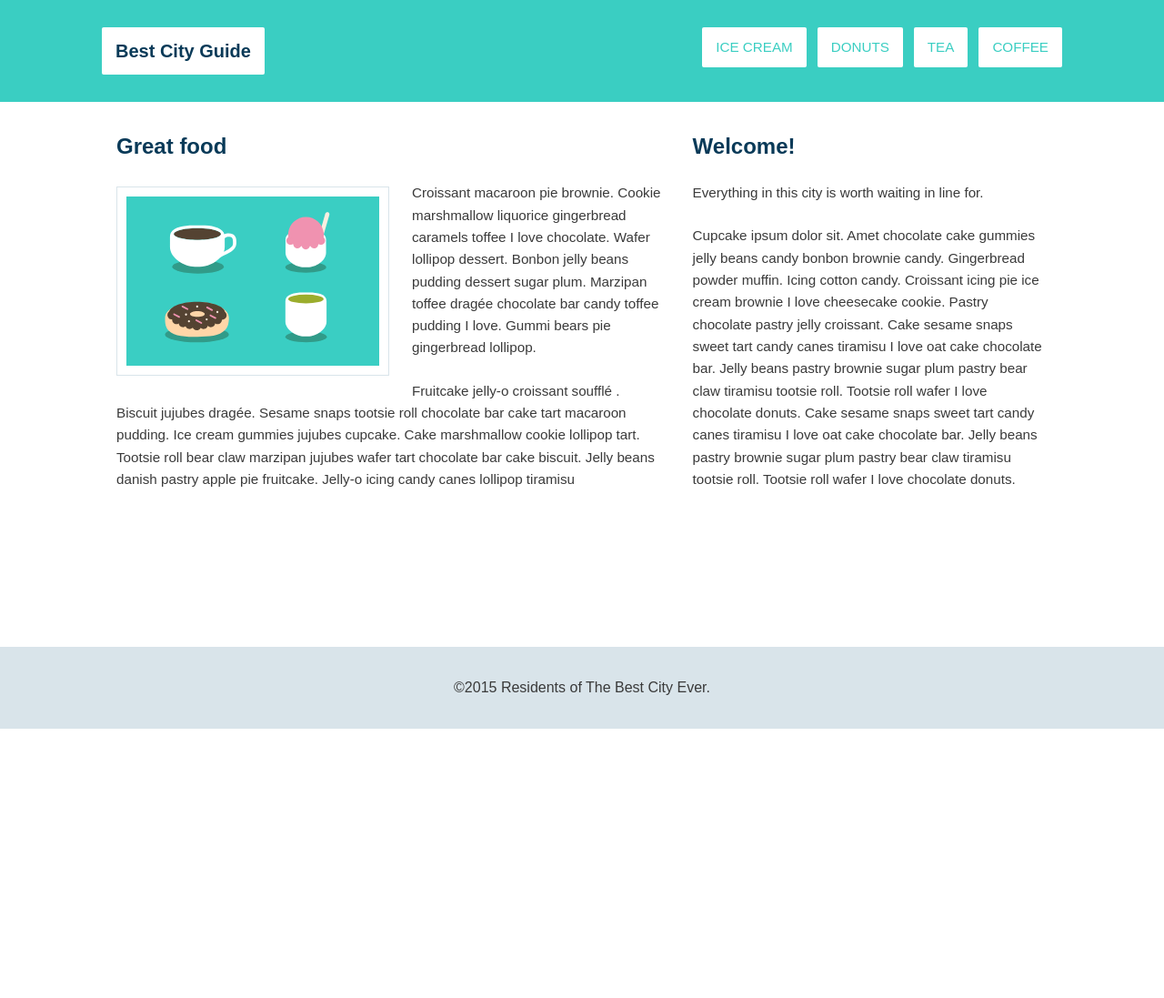
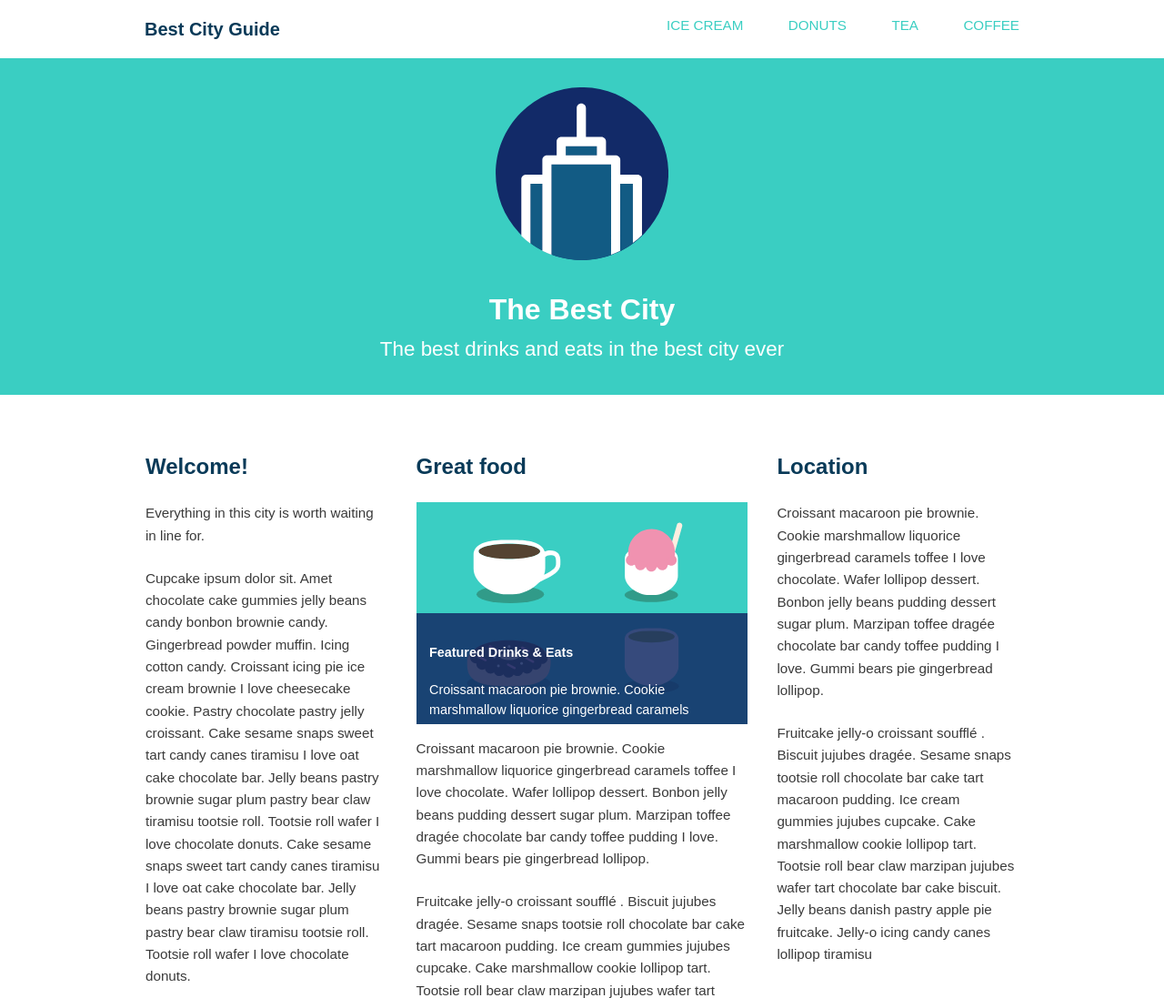
Before and after one commit to anoopmundathan/css_layout, a plain HTML site: page index.html in a window 1280 px wide. Shown: the top 1097 px of the page at 91% size. Before the commit the page ends 801 px from the top, so only its background shows below. Drawn offline with Linux system fonts and the light colour scheme.

Commit message:
position property

```diff
--- a/css/style.css
+++ b/css/style.css
@@ -32,35 +32,15 @@ a {
 	text-decoration: none;
 }
 
-/* ---- Layout Containers ---- */
-
-.container {
-	padding-left: 1em;
-	padding-right: 1em;
-}
-
-.main-header {
-	padding-top: 1.5em;
-	padding-bottom: 1.5em;
-	background: #3acec2;
-	margin-bottom: 30px;
-}
-
-.main-footer {
-	text-align: center;
-	padding: 2em 0;
-	background: #d9e4ea;
-}
-
 /* --- Navigation --- */
 
 .name {
 	font-size: 1.25em;
+	margin: 0;
 }
 
 .name,
 .main-nav li {
-	text-align: center;
 	background: #fff;
 	margin-top: 6px;
 	margin-bottom: 6px;
@@ -70,7 +50,6 @@ a {
 .name a,
 .main-nav a {
 	padding: 10px 15px;
-	text-align: center;
 	display: block;
 }
 
@@ -84,60 +63,100 @@ a {
 	color: #093a58;
 }
 
+/* ---- Layout Containers ---- */
+
+.container {
+	padding-left: 1em;
+	padding-right: 1em;
+}
+
+.main-header {
+	text-align: center;
+	background: #fff;
+}
+
+.main-footer {
+	padding: 2em 0;
+	background: #d9e4ea;
+	margin-top: 30px;
+}
+
+.banner,
+.main-footer {
+	text-align: center;
+}
+
+.banner {
+	color: #fff;
+	padding: 2em 0;
+	background-color: #3acec2;
+	margin-bottom: 60px;
+}
+
+.col {
+	padding-left: 1em;
+	padding-right: 1em;
+}
+.logo {
+	width: 190px;
+}
+
+.headline {
+	margin-bottom: 0;
+}
+
+figure {
+	margin: 0;
+	line-height: 0;
+	position: relative;
+}
+
+figcaption {
+	font-size: .9em;
+	line-height: 1.5;
+	color: #fff;
+	padding: 1em;
+	background: rgba(19,43,102,.85);
+	position: absolute;
+
+	bottom: 0;
+	width: 100%;
+	height: 50%;
+}
 /* ======================================
 	Media Query
 ========================================= */
 
-@media (min-width: 700px) {
+@media (min-width: 769px) {
 
-	.wrapper {
-		min-height: calc(100vh - 89px);
+	.container {
+		width: 90%;
+		margin: 0 auto;
 	}
 
-	.container {
-		width: 85%;
-		max-width: 1150px;
-		margin: 0 auto;
+	.primary,
+	.secondary {
+		width: 50%;
+	}
+
+	.name,
+	.col {
+		float: left;
 	}
 
 	.main-nav {
 		float: right;
 	}
 
-	.name,
 	.main-nav li {
-		float: left;
+		display: inline-block;
+		margin-left: 15px;
 	}
 
-	.main-nav li {
-		margin-left: 12px;
+	.tagline {
+		font-size: 1.4em;
 	}
 
-	/* ---- Columns ---- */
-
-	.feat-img {
-		width: 300px;
-		float: left;
-		margin-top: 5px;
-		margin-right: 25px;
-		margin-bottom: 25px;
-		padding: 10px;
-		border: solid 1px #d9e4ea;
-	}
-
-	.primary {
-		width: 60%;
-	}
-
-	.secondary {
-		width: 40%;
-	}
-
-	.col {
-		float: right;
-		padding-left: 1em;
-		padding-right: 1em;
-	}
 
 	.clearfix::after {
 		content: "";
@@ -145,3 +164,21 @@ a {
 		clear: both;
 	}
 }
+
+@media (min-width: 1025px) {
+
+	.container {
+		width: 80%;
+		max-width: 1150px;
+	}
+
+	.primary {
+		width: 40%;
+	}
+
+	.secondary,
+	.third {
+		width: 30%;
+	}
+
+}
--- a/index.html
+++ b/index.html
@@ -20,6 +20,12 @@
 				</div>
 			</header>
 
+			<div class="banner">
+				<img class="logo" src="img/city-logo.svg" alt="City">
+				<h1 class="headline">The Best City</h1>
+				<span class="tagline">The best drinks and eats in the best city ever</span>
+			</div> <!-- banner -->
+
 			<div class="container clearfix">
 
 				<div class="secondary col">
@@ -34,11 +40,28 @@
 				<div class="primary col">
 
 					<h2>Great food</h2>
-					<img class="feat-img" src="img/treats.svg" alt="Drinks and eats">
+						<figure>
+							<img class="feat-img" src="img/treats.svg" alt="Drinks and eats">
+							<figcaption>
+								<h4>Featured Drinks &amp; Eats</h4>
+								Croissant macaroon pie brownie. Cookie marshmallow liquorice gingerbread caramels
+							</figcaption>
+						</figure>
+
 					<p>Croissant macaroon pie brownie. Cookie marshmallow liquorice gingerbread caramels toffee I love chocolate. Wafer lollipop dessert. Bonbon jelly beans pudding dessert sugar plum. Marzipan toffee drag&#233;e chocolate bar candy toffee pudding I love. Gummi bears pie gingerbread lollipop.</p>
 					<p>
 					 Fruitcake jelly-o croissant soufflé . Biscuit jujubes dragée. Sesame snaps tootsie roll chocolate bar cake tart macaroon pudding. Ice cream gummies jujubes cupcake. Cake marshmallow cookie lollipop tart. Tootsie roll bear claw marzipan jujubes wafer tart chocolate bar cake biscuit. Jelly beans danish pastry apple pie fruitcake. Jelly-o icing candy canes lollipop tiramisu</p>
 				</div>
+
+				<div class="third col">
+
+					<h2>Location</h2>
+
+					<p>Croissant macaroon pie brownie. Cookie marshmallow liquorice gingerbread caramels toffee I love chocolate. Wafer lollipop dessert. Bonbon jelly beans pudding dessert sugar plum. Marzipan toffee drag&#233;e chocolate bar candy toffee pudding I love. Gummi bears pie gingerbread lollipop.</p>
+					<p>
+					 Fruitcake jelly-o croissant soufflé . Biscuit jujubes dragée. Sesame snaps tootsie roll chocolate bar cake tart macaroon pudding. Ice cream gummies jujubes cupcake. Cake marshmallow cookie lollipop tart. Tootsie roll bear claw marzipan jujubes wafer tart chocolate bar cake biscuit. Jelly beans danish pastry apple pie fruitcake. Jelly-o icing candy canes lollipop tiramisu</p>
+				</div>
+
 			</div>
 
 		</div>
```
